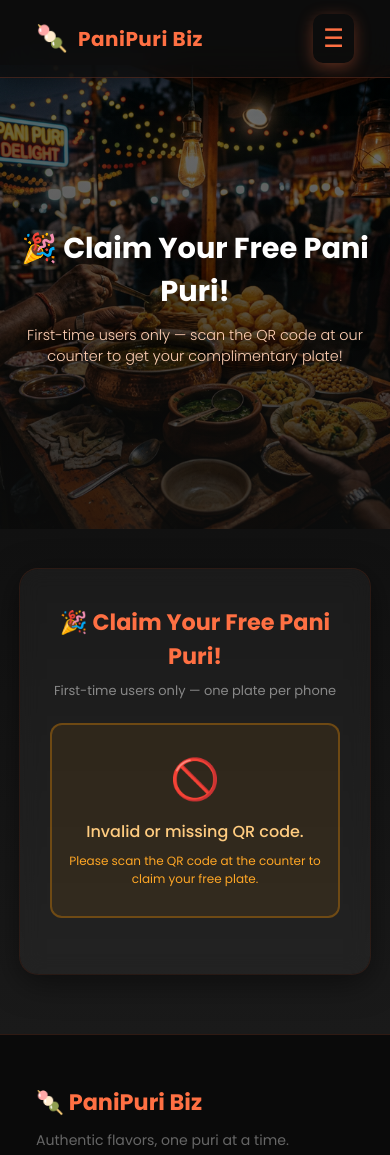
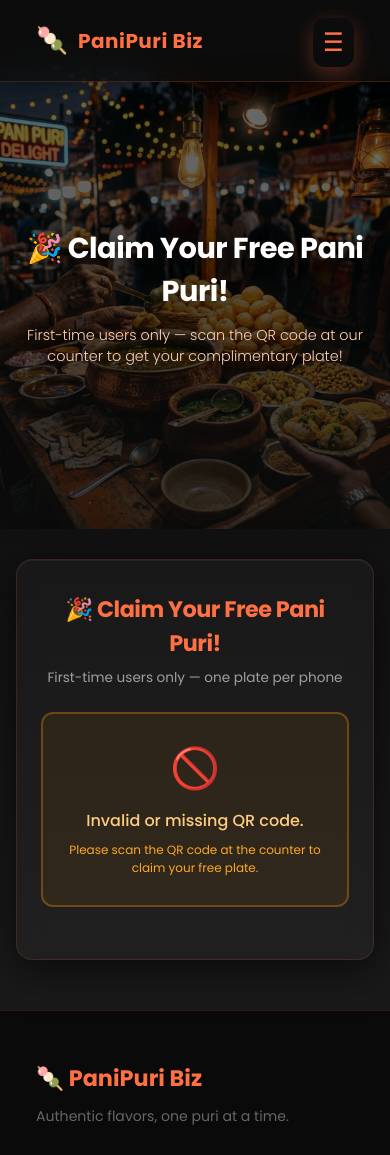
Before and after one commit to YaseenBepari/QrScaneer_business, a website built with Vite: page index.html in a window 390 px wide. Shown: the top 1155 px of the page. Built offline with nearby package versions, Linux system fonts and the light colour scheme.

Commit message:
style: perfect mobile form alignment and premium css tweaks

```diff
--- a/style.css
+++ b/style.css
@@ -184,28 +184,31 @@ a {
 }
 
 .container {
-  background: rgba(255,255,255,0.04);
-  padding: 36px 30px;
-  border-radius: 18px;
-  box-shadow: 0 8px 32px rgba(0, 0, 0, 0.5), 0 0 0 1px rgba(255,112,67,0.15);
+  background: rgba(255,255,255,0.03);
+  padding: 40px 32px;
+  border-radius: 20px;
+  box-shadow: 0 10px 40px rgba(0, 0, 0, 0.6), inset 0 1px 0 rgba(255,255,255,0.05);
+  border: 1px solid rgba(255,112,67,0.15);
   text-align: center;
   width: 100%;
-  max-width: 400px;
+  max-width: 440px;
   animation: fadeIn 0.8s ease-in-out;
-  backdrop-filter: blur(10px);
+  backdrop-filter: blur(12px);
+  -webkit-backdrop-filter: blur(12px);
 }
 
 h1 {
   color: #ff7043;
   margin-bottom: 8px;
-  font-size: 1.4rem;
+  font-size: clamp(1.4rem, 4vw, 1.6rem);
   font-weight: 700;
+  letter-spacing: -0.5px;
 }
 
 .subtitle {
-  font-size: 13px;
-  color: #888;
-  margin-bottom: 22px;
+  font-size: clamp(0.85rem, 2.5vw, 0.95rem);
+  color: #a0a0a0;
+  margin-bottom: 24px;
 }
 
 /* Security badge */
@@ -260,14 +263,14 @@ label {
 
 input {
   width: 100%;
-  padding: 11px 14px;
-  background: rgba(255,255,255,0.06);
-  border: 1.5px solid rgba(255, 112, 67, 0.3);
-  border-radius: 10px;
+  padding: 12px 16px;
+  background: rgba(255,255,255,0.05);
+  border: 1.5px solid rgba(255, 112, 67, 0.25);
+  border-radius: 12px;
   color: #fff;
-  font-size: 0.95rem;
+  font-size: 16px; /* 16px prevents iOS zoom issue */
   outline: none;
-  transition: 0.3s;
+  transition: all 0.3s ease;
   box-sizing: border-box;
   font-family: inherit;
 }
@@ -281,17 +284,19 @@ input:focus {
 
 button {
   width: 100%;
-  padding: 13px;
+  padding: 14px;
   background: linear-gradient(135deg, #ff7043, #f4511e);
   color: white;
   border: none;
-  border-radius: 10px;
-  font-size: 1rem;
+  border-radius: 12px;
+  font-size: 1.05rem;
   font-weight: 600;
+  letter-spacing: 0.3px;
   cursor: pointer;
-  transition: 0.3s;
+  transition: all 0.3s ease;
   font-family: inherit;
-  box-shadow: 0 4px 16px rgba(255,112,67,0.35);
+  box-shadow: 0 6px 20px rgba(255,112,67,0.3);
+  margin-top: 8px;
 }
 
 button:hover:not(:disabled) {
@@ -427,3 +432,37 @@ button:disabled {
   from { opacity: 0; transform: translateY(-30px); }
   to   { opacity: 1; transform: translateY(0); }
 }
+
+/* =============================================
+   MOBILE OVERRIDES (perfect alignment)
+   ============================================= */
+@media (max-width: 600px) {
+  .main-wrapper {
+    padding: 30px 16px 50px; /* less extreme padding so container can breathe */
+  }
+
+  .container {
+    padding: 32px 24px; /* thinner inside walls */
+    border-radius: 16px;
+  }
+
+  .security-badge {
+    margin-bottom: 14px;
+    padding: 3px 12px;
+  }
+
+  label {
+    font-size: 0.8rem;
+    margin-bottom: 4px;
+  }
+
+  .form-group {
+    margin-bottom: 14px;
+  }
+
+  button {
+    padding: 12px;
+    font-size: 1rem;
+    margin-top: 4px;
+  }
+}
```
